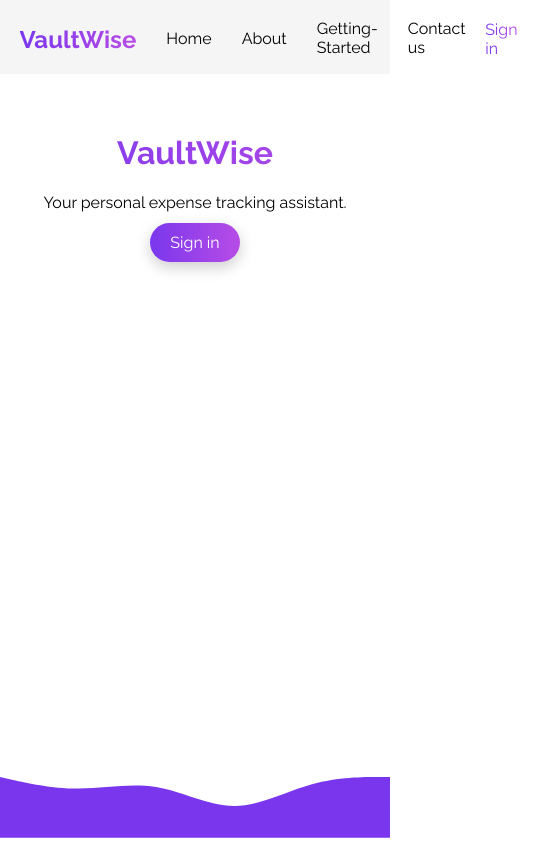
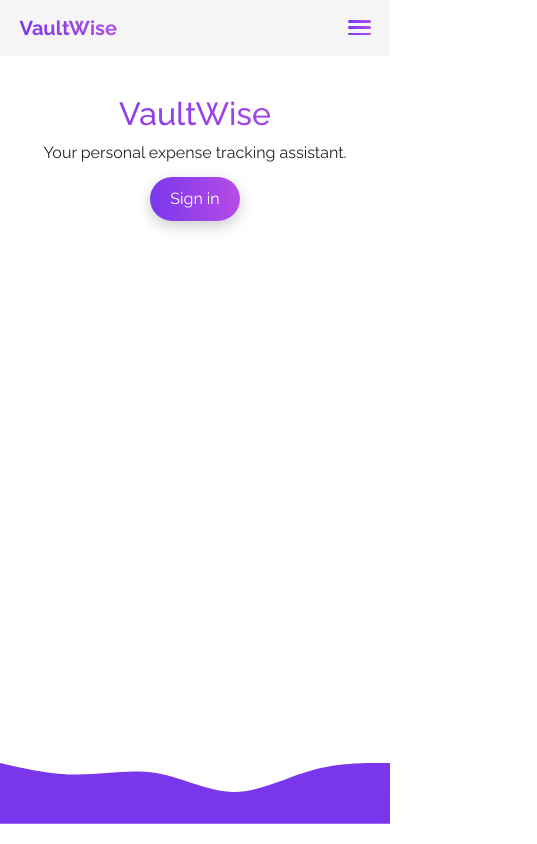
Before and after one commit to MaliceKy/VaultWise-Expense-AI-project, a React (Create React App) app: page / in a window 390 px wide. Shown: the whole page, 537 px wide, since content can reach past the window. Built offline with nearby package versions, Linux system fonts and the light colour scheme.

Commit message:
navbar is almost fully responsive with bootstrap 5

```diff
--- a/src/components/Navbar.css
+++ b/src/components/Navbar.css
@@ -3,77 +3,106 @@
     src: url('../assets/Raleway-VariableFont_wght.ttf') format('truetype');
 }
 
+/* Navbar */
 .navbar{
     background-color: #f5f5f5;
     padding-top: 5px;
     display: flex;
-    align-items: center;
+    position: relative;
 }
 
+
+/* VaultWise text left side of navbar */
 .navbrand{
-    margin-left: 5%;
     background: linear-gradient(to right, #7a37ed, #b74ce6);
     -webkit-background-clip: text;
     -webkit-text-fill-color: transparent;
     font-family: 'Raleway', sans-serif;
+    font-weight: bold; /* or use a number like 600 for semi-bold */
+    margin-left: 5%;
 }
 
-.links{
-    display: flex;
-    align-items: center;
-    margin-left: auto;
-    padding-right: 5%;
-    font-family: 'Raleway', sans-serif;
+.links {
+    font-family: 'Raleway';
+    padding-top: 5px;
+    width: 100%;
+    justify-content: right;
+
 }
 
-.links a {
-    position: relative; /* this allows the pseudo-element to be positioned relative to the link */
-    text-decoration: none;
-    margin-left: 30px;
-    padding-bottom: 2px;
-    color: black;
-    transition: color 0.3s ease-in-out;
-}
-
-.sign-in{
-    align-items: center;
-    margin-left: auto;
-    padding-right: 5%;
-    font-family: 'Raleway', sans-serif;
-}
-
-.sign-in a{
-    text-decoration: none;
+#nav-sign-in {
+    margin-right: 5%;
+    position: relative;
     display: inline-block;
-    transition: padding .3s ease-in-out;
+    overflow: hidden;
     background: linear-gradient(to right, #7a37ed, #b74ce6);
     -webkit-background-clip: text;
     -webkit-text-fill-color: transparent;
 }
 
-.links a:hover, .sign-in a:hover{
-    background: linear-gradient(to right, #7a37ed, #b74ce6);
-    -webkit-background-clip: text;
-    -webkit-text-fill-color: transparent;
-    filter: drop-shadow(0px 0px 0px #9837ed54);
-    padding-bottom: 5px;
-    transition: padding .3s ease-in-out;
+#nav-home, #nav-about, #nav-getting-started, #nav-contact-us{
+    position: relative;
+    display: inline-block;
+    overflow: hidden;
 }
 
-.links a::before, .sign-in a::before {
-    content: '';
+#nav-sign-in::before, #nav-home::before, #nav-about::before, #nav-getting-started::before, #nav-contact-us::before{
+    content: "";
     position: absolute;
-    width: 100%;
-    height: 1.5px;
-    bottom: 0;
-    left: 0;
-    background: linear-gradient(to right, #7a37ed, #b74ce6);
+    width: 80%;
+    height: 2px;
+    bottom: 5px;
+    right: 10%;
+    background-image: linear-gradient(to right, #7a37ed, #b74ce6);
     transform: scaleX(0);
-    transition: transform .5s ease-in-out;
-    z-index: 1;
+    transform-origin: right;
+    transition: transform 0.5s ease-in-out;
+}
+
+#nav-sign-in:hover::before, #nav-home:hover::before, #nav-about:hover::before, #nav-getting-started:hover::before, #nav-contact-us:hover::before{
+    transform: scaleX(1);
+    transform-origin: left;
 }
 
 
-.links a:hover::before, .sign-in a:hover::before {
-    transform: scaleX(.8);
+/* Hamburger */
+.navbar-toggle {
+    position: absolute;
+    top: 20px; /* adjust as per your requirements */
+    right: 5%; /* adjust as per your requirements */
+    width: 23px;
+    height: 15px;
+    display: flex;
+    flex-direction: column;
+    justify-content: space-between;
+    cursor: pointer;
+    z-index: 2; /* add a z-index to ensure the hamburger stays on top */
 }
+
+
+  .navbar-toggle div {
+    width: 100%;
+    height: 2.5px;
+    background: linear-gradient(to right, #7a37ed, #b74ce6);
+    -webkit-text-fill-color: transparent;
+    border-radius: 25px;
+    transition: all 0.3s ease;
+  }
+
+  .navbar-toggle.open div:nth-child(2) {
+    opacity: 0;
+  }
+
+  .navbar-toggle.open div:nth-child(1) {
+    transform: translateY(6.25px) rotate(45deg);
+  }
+
+  .navbar-toggle.open div:nth-child(3) {
+    transform: translateY(-6.25px) rotate(-45deg);
+  }
+
+@media (min-width: 768px) {
+    .navbar-toggle {
+        display: none;
+    }
+}
--- a/src/components/Navbar.js
+++ b/src/components/Navbar.js
@@ -1,23 +1,33 @@
-import React from 'react';
+import React, { useState } from 'react';
 import './Navbar.css';
+import { Navbar, Nav, NavDropdown, Form, FormControl, Button } from 'react-bootstrap';
 
-function Navbar() {
+function MyNavbar() {
+    const [open, setOpen] = useState(false);
+
     return (
-        <nav className="navbar">
-            <h1 className="navbrand">VaultWise</h1>
-            <div className="links">
-                <a href="/">Home</a>
-                <a href="/about">About</a>
-                <a href="/projects">Getting-Started</a>
-                <a href="/contact">Contact us</a>
+        <Navbar className="navbar" expand="md" expanded={open}>
+            <Navbar.Brand className="navbrand" href="#home">VaultWise</Navbar.Brand>
+
+            <Navbar.Collapse id="responsive-navbar-nav">
+                <Nav className="links">
+                    <Nav.Link onClick={()=> setOpen(false)} id="nav-home" href="/">Home</Nav.Link>
+                    <Nav.Link onClick={()=> setOpen(false)} id="nav-about" href="/about">About</Nav.Link>
+                    <Nav.Link onClick={()=> setOpen(false)} id="nav-getting-started" href="/projects">Getting-Started</Nav.Link>
+                    <Nav.Link onClick={()=> setOpen(false)} id="nav-contact-us" href="/contact">Contact us</Nav.Link>
+                    <Nav.Link onClick={()=> setOpen(false)} id="nav-sign-in" href="/sign-in">Sign in</Nav.Link>
+                </Nav>
+            </Navbar.Collapse>
+
+            <div onClick={()=> setOpen(!open)} className={`navbar-toggle ${open ? 'open' : ''}`} aria-controls="responsive-navbar-nav" >
+                <div></div>
+                <div></div>
+                <div></div>
             </div>
+        </Navbar>
 
-            <div className="sign-in">
-            <a href="/sign-in">Sign in</a>
-            </div>
 
-        </nav>
     );
 }
 
-export default Navbar;
+export default MyNavbar;
--- a/src/index.js
+++ b/src/index.js
@@ -3,6 +3,8 @@ import ReactDOM from 'react-dom/client';
 import './index.css';
 import App from './App';
 import reportWebVitals from './reportWebVitals';
+import 'bootstrap/dist/css/bootstrap.min.css';
+
 
 const root = ReactDOM.createRoot(document.getElementById('root'));
 root.render(
```
